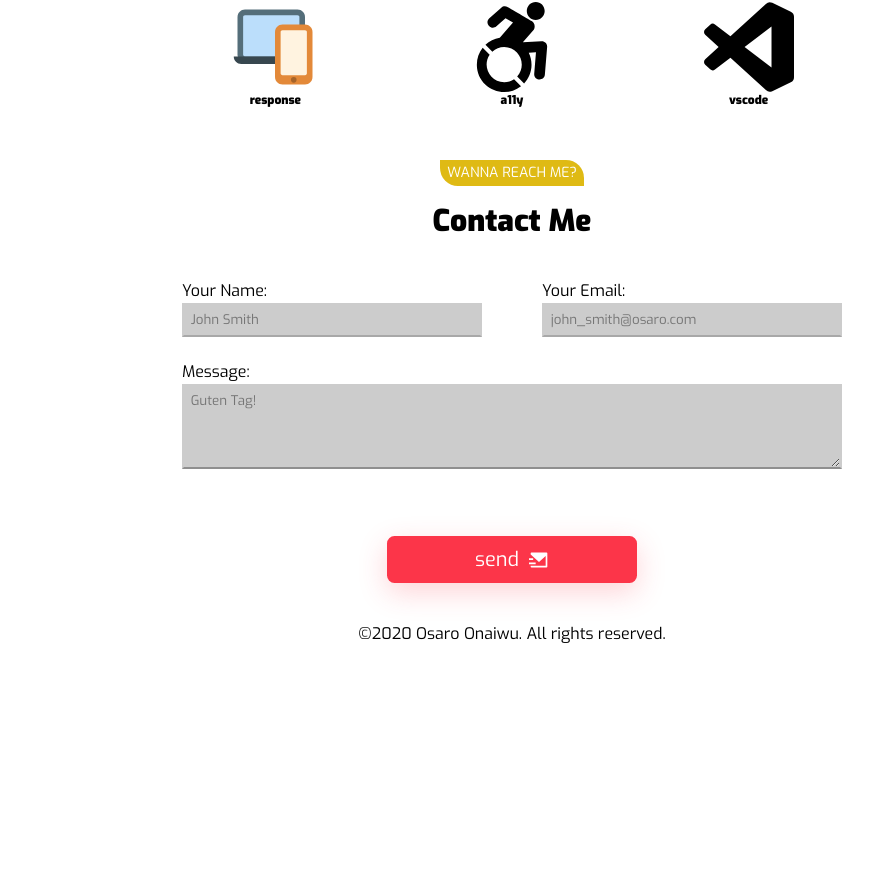
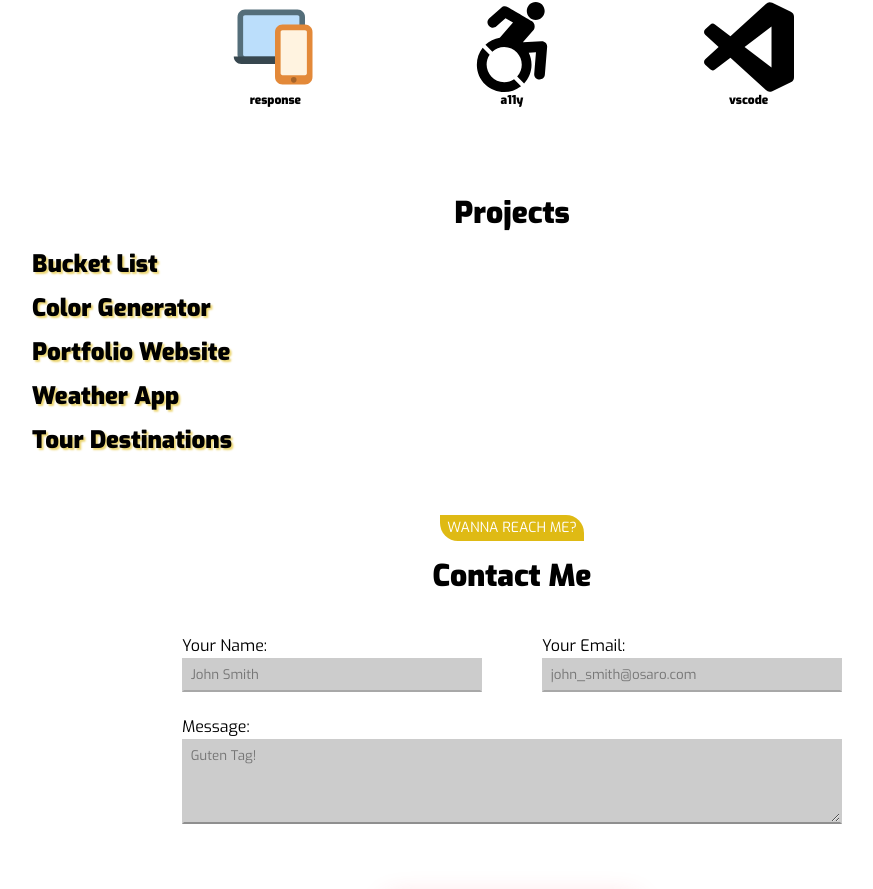
Before and after one commit to osaroDEV/reactPortfolio, a React (Create React App) app: page / in a window 1280 px wide. Shown: the part 1875-2764 px from the top of the page, without its empty margins (128-1001 px from the left). Before the commit the page ends 2567 px from the top, so only its background shows below. Built offline with nearby package versions, Linux system fonts and the light colour scheme.

Commit message:
add suffice projects section

```diff
--- a/src/App.js
+++ b/src/App.js
@@ -4,6 +4,7 @@ import Header from './components/Header';
 import Intro from './components/Intro';
 import Bio from './components/Bio';
 import SkillsTools from './components/SkillsTools';
+import Projects from './components/Projects';
 import Contact from './components/Contact';
 import Footer from './components/Footer';
 import { useGlobalContext } from './context';
@@ -34,7 +35,6 @@ function App() {
   }
   return (
     <main
-      // id='top'
       className={`main-container ${darkMode ? 'dark' : 'bright'} ${
         modalOpen ? 'no-scroll' : ''
       }`}
@@ -65,9 +65,12 @@ function App() {
         <Intro />
         <Bio />
         <SkillsTools />
+        <Projects />
         <Contact />
       </section>
-      <Footer />
+      <div id='#foo'>
+        <Footer />
+      </div>
     </main>
   );
 }
--- /dev/null
+++ b/src/components/Projects.js
@@ -0,0 +1,31 @@
+import React from 'react';
+import { useGlobalContext } from '../context';
+import projectLinks from './projectLinks';
+
+const Projects = () => {
+  const { darkMode } = useGlobalContext();
+  return (
+    <div className='projects-link-container'>
+      <h1 style={{ textAlign: 'center', marginBottom: '0.5em'}}>Projects</h1>
+      <ul style={{ listStyle: 'none' }}>
+        {projectLinks.map((links) => {
+          const { id, name, url } = links;
+          return (
+            <li key={id} style={{ textShadow: '2px 2px 2px #ecd672' }}>
+              <a
+                className={`project-link ${darkMode ? 'dark' : 'bright'}`}
+                href={url}
+                target='_blank'
+                rel='noopener noreferrer'
+              >
+                <p>{name}</p>
+              </a>
+            </li>
+          );
+        })}
+      </ul>
+    </div>
+  );
+};
+
+export default Projects;
--- /dev/null
+++ b/src/components/projectLinks.js
@@ -0,0 +1,13 @@
+ const projectLinks = [
+  { id: 1, name: 'Bucket List', url: 'https://bucklist.netlify.app' },
+  {
+    id: 2,
+    name: 'Color Generator',
+    url: 'https://colorgene.netlify.app',
+  },
+  { id: 3, name: 'Portfolio Website', url: 'https://osarodev.netlify.app' },
+  { id: 4, name: 'Weather App', url: 'https://weathn.netlify.app/' },
+  { id: 5, name: 'Tour Destinations', url: 'https://tourmx.netlify.app' },
+];
+
+export default projectLinks;
--- a/src/index.css
+++ b/src/index.css
@@ -364,7 +364,7 @@ div .caption {
   font-family: 'Exo', serif;
   font-size: 1em;
   margin: 1em auto auto auto;
-  padding: 0.5em 0;
+  padding: 0.75em 0;
   border-radius: 0.375em;
   background-color: #fc3549;
   /* border: 1px solid #fc3549; */
@@ -606,6 +606,26 @@ label {
   margin: 2em auto auto auto;
 }
 
+/* project */
+.projects-link-container {
+  margin: 2em 0;
+  list-style: none;
+  text-align: left;
+}
+
+.projects-link-container ul {
+  display: flex;
+  flex-direction: column;
+  align-items: flex-start;
+}
+
+.projects-link-container li {
+  font-size: 1.2rem;
+  font-weight: 900;
+  margin-bottom: 0.5em;
+  display: inline-block;
+}
+
 .contact {
   max-width: 660px;
   margin: auto;
```
